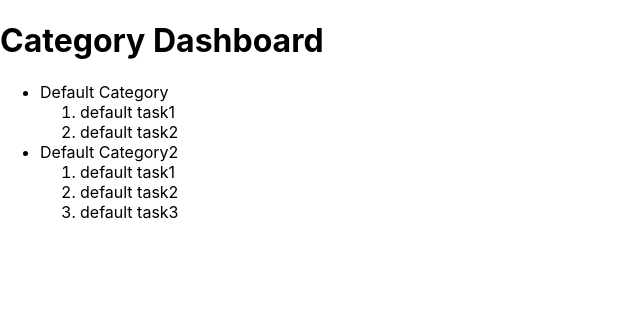
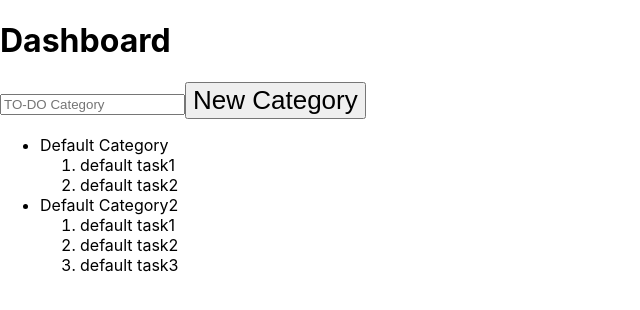
Before and after one commit to joeldavg/sofkau-first-challenge-front, a React (Vite) app: page / in a window 1280 px wide. Shown: the top 310 px of the page, without its empty margins (0-640 px from the left). Built offline with nearby package versions, Linux system fonts and the light colour scheme.

Commit message:
creating category is working

```diff
--- a/src/App.jsx
+++ b/src/App.jsx
@@ -1,10 +1,12 @@
 import "./App.css";
+import CategoryForm from "./components/CategoryForm";
 import CategoryTodo from "./components/CategoryTodo";
 import StoreProvider from "./components/StoreProvider";
 
 function App() {
   return (
     <StoreProvider>
+      <CategoryForm />
       <CategoryTodo />
     </StoreProvider>
   );
--- /dev/null
+++ b/src/components/CategoryForm.jsx
@@ -0,0 +1,42 @@
+import React, { useContext, useRef, useState } from "react";
+import { Store } from "./StoreProvider";
+
+const CategoryForm = () => {
+  const { state, dispatch } = useContext(Store);
+
+  const formRef = useRef(null);
+  const onAdd = (event) => {
+    event.preventDefault();
+    if (title) {
+      dispatch({
+        type: "add-category",
+        payload: { title },
+      });
+    }
+
+    formRef.current.reset();
+  };
+
+  const [title, setTitle] = useState("");
+
+  const addingTitle = (event) => {
+    setTitle(event.target.value);
+  };
+
+  return (
+    <div>
+      <h1>Dashboard</h1>
+      <form ref={formRef}>
+        <input
+          onChange={addingTitle}
+          type="text"
+          name="title"
+          placeholder="TO-DO Category"
+        />
+        <button onClick={onAdd}>New Category</button>
+      </form>
+    </div>
+  );
+};
+
+export default CategoryForm;
--- a/src/components/CategoryTodo.jsx
+++ b/src/components/CategoryTodo.jsx
@@ -4,11 +4,8 @@ import { Store } from "./StoreProvider";
 const CategoryTodo = () => {
   const { state, dispatch } = useContext(Store);
 
-  console.log(state);
-
   return (
     <div>
-      <h1>Category Dashboard</h1>
       <ul>
         {state.listOfCategories.map((category) => {
           return (
--- a/src/components/reducer.jsx
+++ b/src/components/reducer.jsx
@@ -7,7 +7,18 @@ function reducer(state, action) {
     case "update-task":
       return state;
     case "add-category":
-      return state;
+      console.log("adding category");
+      const newCategory = {
+        id: Math.floor(Math.random() * 100),
+        title: action.payload.title,
+        tasks: [],
+      };
+      const newListOfCategories = [...state.listOfCategories, newCategory];
+      const newStateWithNewListOfCategories = {
+        ...state,
+        listOfCategories: newListOfCategories,
+      };
+      return newStateWithNewListOfCategories;
     case "remove-category":
       return state;
   }
```
Also changed, not shown: src/components/Form.jsx (deleted).
